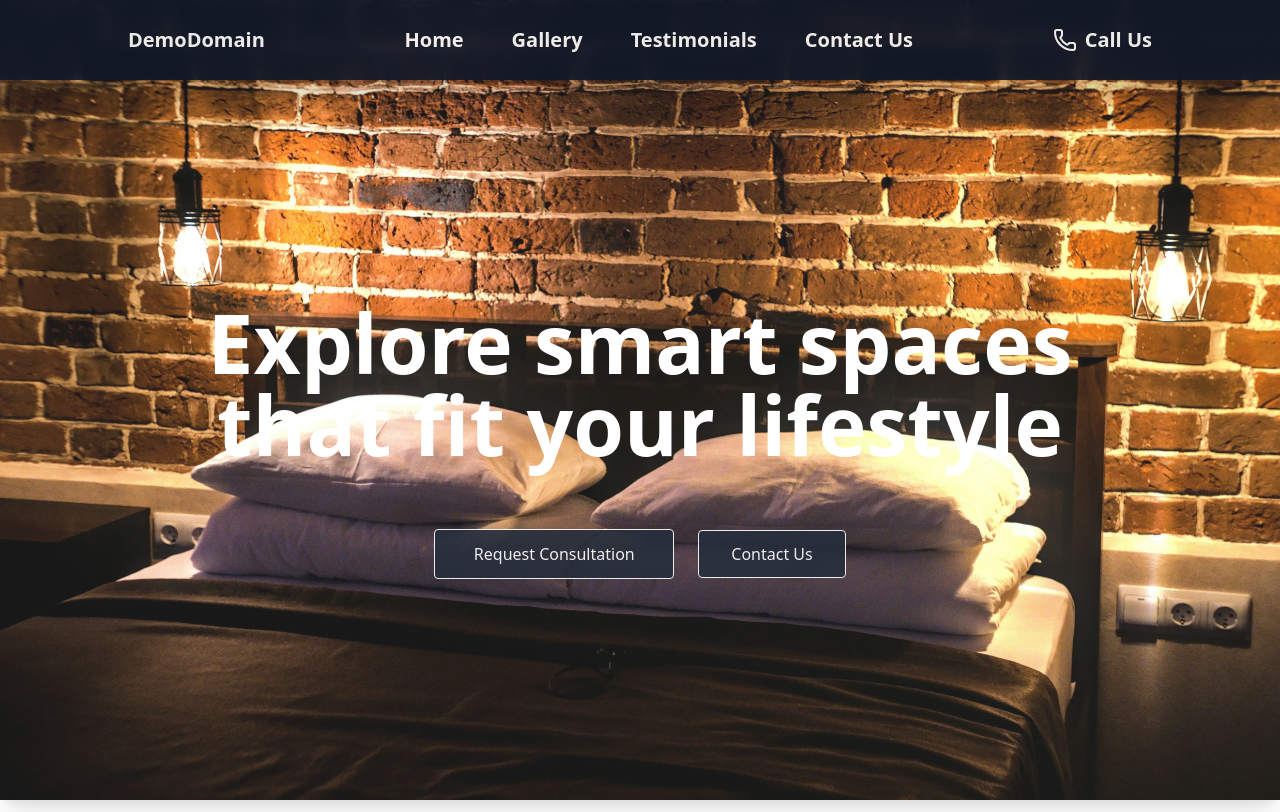
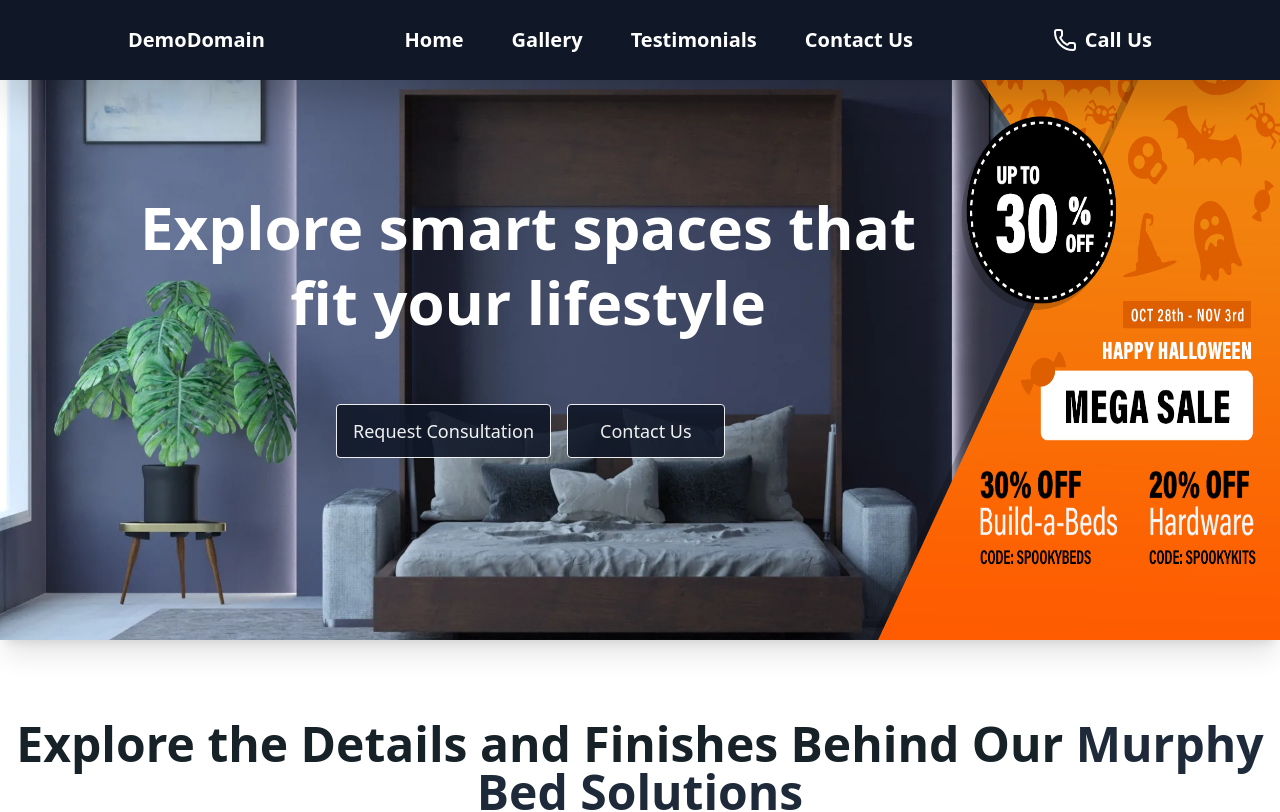
Before and after one commit to itrigerinnovationspvtltd/the-mod-barn, a React (Vite) app: page / in a window 1280 px wide. Shown: the top 812 px of the page. Built offline with nearby package versions, Linux system fonts and the light colour scheme.

Commit message:
Hero section + promotion added, minor bug fixes

```diff
--- a/src/Components/Home.jsx
+++ b/src/Components/Home.jsx
@@ -1,13 +1,15 @@
 import React, { useState } from 'react'
-import Navbar from './Navbar'
 import { motion } from "framer-motion";
 import LeadForm from "./LeadForm"
+
+import homeimg from '../assets/morphy/sofa1.webp'
+import promoBanner from '../assets/promotion.png'
 
 const Home = () => {
   const [isFormOpen, setIsFormOpen] = useState(false);
 
   return (
-    <div className=' h-[650px] md:min-h-screen mb-4 bg-cover bg-center flex items-center w-full overflow-hidden opacity-90 shadow-xl' style={{backgroundImage: "url('/Homebg.webp')"}} id='home'>
+    <div className='relative h-[150px] sm:h-[250px] md:h-[60vh] xl:h-[80vh] md:mb-4 bg-cover bg-center flex items-center justify-center w-full overflow-hidden shadow-xl mt-15 md:mt-0' style={{backgroundImage: `url(${homeimg})`}} id='home'>
 
       <LeadForm
         isOpen={isFormOpen}
@@ -19,14 +21,30 @@ const Home = () => {
       transition={{duration:1.5}}
       whileInView={{opacity:1, y:0}}
       viewport={{once: true}}
-      className='container text-center mx-auto py-4 px-6 md:px-20 lg:px-32 text-white '>
-        <h2 className='text-5xl sm:text-6xl md:text-[82px] inline-block max-w-5xl font-extrabold md:font-bold pt-20'>Explore smart spaces that fit your lifestyle</h2>
-        <div className='space-x-6 mt-16 flex flex-col gap-3 md:block'>
-            <button onClick={()=> setIsFormOpen(true)}
-            className='border bg-gray-900 opacity-90  border-white px-8 py-3 w-full md:w-60 rounded'>Request Consultation</button>
-            <a href="#contact" className='border border-white bg-gray-900 opacity-90 px-8 py-3 rounded'>Contact Us</a>
+      className='container text-center sm:mx-auto py-4 px-6 lg:px-16 xl:px-32 text-white z-10 '>
+        <h2 className='text-lg max-w-60 sm:max-w-100 md:max-w-140 lg:max-w-160 xl:max-w-200 sm:text-3xl md:text-4xl lg:text-6xl font-extrabold pt-2   leading-tight'>Explore smart spaces that fit your lifestyle</h2>
+        <div className='mt-5 md:mt-16 flex text-[10px] sm:text-lg sm:flex-row gap-2 sm:gap-4 pl-5 md:pl-20 lg:pl-32 xl:pl-52  items-center xl:max-w-5xl'>
+          <button onClick={()=> setIsFormOpen(true)}
+            className='border bg-gray-900 opacity-90 border-white py-1 px-2 sm:px-4 sm:py-2 md:py-3 md:w-auto rounded cursor-pointer'
+          >Request Consultation</button>
+            <a
+            href="#contact"
+            className=' border border-white bg-gray-900 opacity-90 py-1 px-2 sm:px-4 sm:py-2 md:px-8 md:py-3  rounded'
+          >Contact Us</a>
         </div>
       </motion.div>
+      {/* 🎯 Promotional banner overlay */}
+      <div
+        // Adjusted widths to look consistent across all screens
+        className='absolute top-0 right-0 h-full sm:w-[110vw]  md:w-screen lg:w-[90vw] xl:w-screen flex items-center justify-center z-20 pointer-events-none'
+      >
+        <img
+          src={promoBanner}
+          alt="Promotion Banner"
+          //  Keeps aspect ratio, fills container properly on all screens
+          className='h-full w-full object-contain sm:object-cover md:object-fill'
+        />
+      </div>
     </div>
   );
 };
--- a/src/Components/Navbar.jsx
+++ b/src/Components/Navbar.jsx
@@ -23,7 +23,7 @@ const Navbar = () => {
     // Navbar container fixed at top with z-index for layering
     <div className="absolute md:fixed top-0 left-0 w-full z-50">
       {/* Main Navbar section */}
-      <div className="flex justify-between items-center py-4 px-6 md:px-20 lg:px-32 bg-gray-900 opacity-90 backdrop-blur-sm  shadow-2xl md:h-20">
+      <div className="flex justify-between items-center py-4 px-6 md:px-20 lg:px-32 bg-gray-900  backdrop-blur-sm  shadow-2xl md:h-20">
         {/* Logo or brand name */}
         <a href="#" className="text-white text-xl font-bold">DemoDomain</a>
 
```
Also changed, not shown: src/assets/bgimg.jpg (added), src/assets/promotion.png (added).
